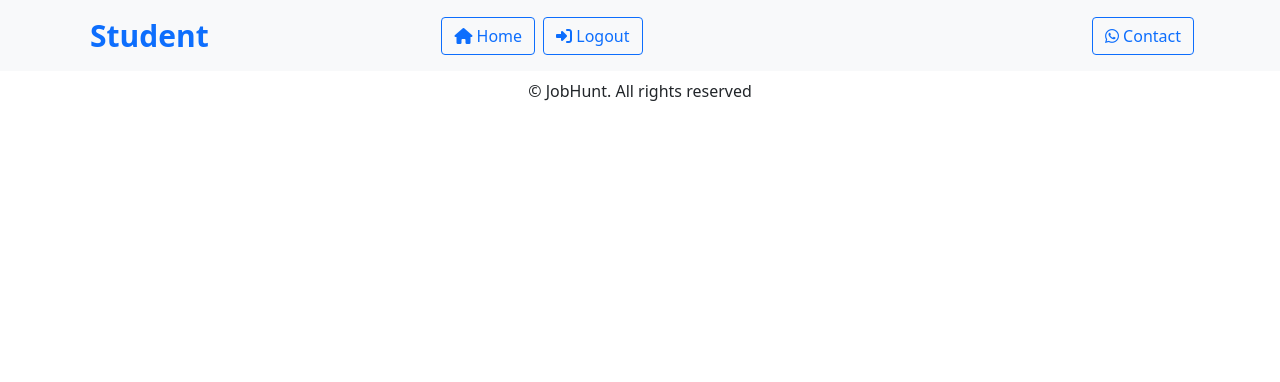
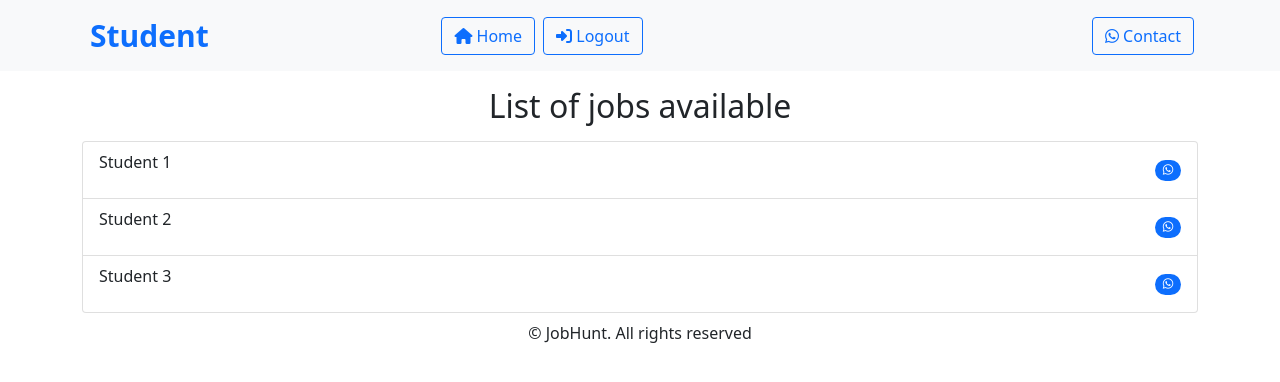
Before and after one commit to Hire-Hub/Hire-Hub.github.io, a PHP site: page /student.php in a window 1280 px wide. Shown: the top 382 px of the page. Run offline with PHP 8.4, Linux system fonts and the light colour scheme; some libraries are stand-ins or nearby versions.

Commit message:
finished student page

```diff
--- a/pages/employer.php
+++ b/pages/employer.php
@@ -41,7 +41,7 @@
 
     <!-- job creation -->
     <div class="container my-3" id="job">
-        <form>
+        <form method="post" action="employer.php">
             <div class="form-group">
                 <textarea class="form-control" id="exampleFormControlTextarea1" rows="3" placeholder="What kind of job or service do you need?" ></textarea>
             </div>
--- a/pages/student.php
+++ b/pages/student.php
@@ -33,6 +33,30 @@
         </div>
     </nav>
 
+    <div class="container">
+        <h2 class="text-center my-3" >List of jobs available</h2>
+
+        <ul class="list-group"  >
+            <li class="list-group-item d-flex justify-content-between align-items-center">
+                <p>Student 1</p>
+                <span class="badge bg-primary rounded-pill">
+                    <i class="fa-brands fa-whatsapp"></i>
+                </span>
+            </li>
+            <li class="list-group-item d-flex justify-content-between align-items-center">
+            <p>Student 2</p>
+                <span class="badge bg-primary rounded-pill">
+                    <i class="fa-brands fa-whatsapp"></i>
+                </span>
+            </li>
+            <li class="list-group-item d-flex justify-content-between align-items-center">
+            <p>Student 3</p>
+                <span class="badge bg-primary rounded-pill">
+                    <i class="fa-brands fa-whatsapp"></i>
+                </span>
+            </li>
+        </ul>
+    </div>
 
     <div class="footer mt-2 text-center">
         <footer>
```
